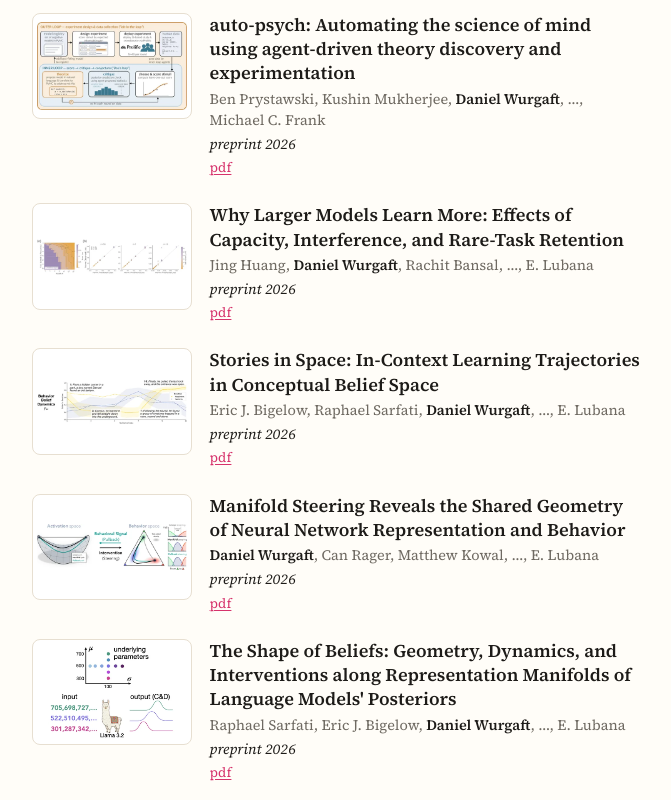
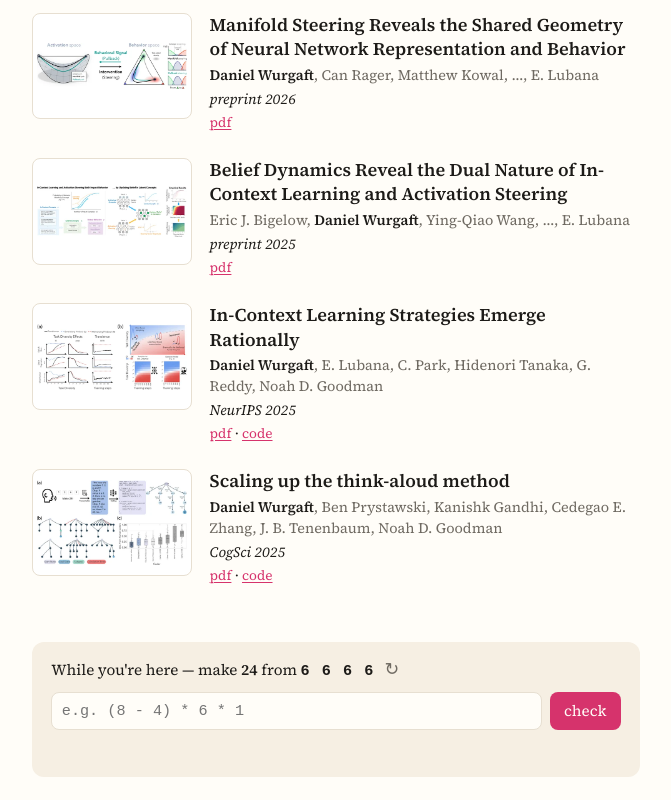
Before and after one commit to DanielWurgaft/danielwurgaft.github.io, a plain HTML site: page index.html in a window 1280 px wide. Shown: the part 600-1400 px from the top of the page, without its empty margins (304-975 px from the left). Drawn offline with Linux system fonts and the light colour scheme.

Commit message:
Narrow selected papers to four
Co-Authored-By: Claude Opus 5.5 <noreply@anthropic.com>

```diff
--- a/index.html
+++ b/index.html
@@ -51,48 +51,12 @@
     <ul class="papers">
 <!-- papers:start -->
 <li class="paper">
-  <a class="thumb" href="https://arxiv.org/abs/2606.26460"><img src="img/papers/2606.26460.webp" alt="" loading="lazy"></a>
-  <div>
-    <a class="title" href="https://arxiv.org/abs/2606.26460">auto-psych: Automating the science of mind using agent-driven theory discovery and experimentation</a>
-    <span class="authors">Ben Prystawski, Kushin Mukherjee, <b>Daniel Wurgaft</b>, …, Michael C. Frank</span>
-    <span class="venue">preprint 2026</span>
-    <span class="extras"><a href="https://arxiv.org/pdf/2606.26460">pdf</a></span>
-  </div>
-</li>
-<li class="paper">
-  <a class="thumb" href="https://arxiv.org/abs/2605.29548"><img src="img/papers/2605.29548.webp" alt="" loading="lazy"></a>
-  <div>
-    <a class="title" href="https://arxiv.org/abs/2605.29548">Why Larger Models Learn More: Effects of Capacity, Interference, and Rare-Task Retention</a>
-    <span class="authors">Jing Huang, <b>Daniel Wurgaft</b>, Rachit Bansal, …, E. Lubana</span>
-    <span class="venue">preprint 2026</span>
-    <span class="extras"><a href="https://arxiv.org/pdf/2605.29548">pdf</a></span>
-  </div>
-</li>
-<li class="paper">
-  <a class="thumb" href="https://arxiv.org/abs/2605.12412"><img src="img/papers/2605.12412.webp" alt="" loading="lazy"></a>
-  <div>
-    <a class="title" href="https://arxiv.org/abs/2605.12412">Stories in Space: In-Context Learning Trajectories in Conceptual Belief Space</a>
-    <span class="authors">Eric J. Bigelow, Raphael Sarfati, <b>Daniel Wurgaft</b>, …, E. Lubana</span>
-    <span class="venue">preprint 2026</span>
-    <span class="extras"><a href="https://arxiv.org/pdf/2605.12412">pdf</a></span>
-  </div>
-</li>
-<li class="paper">
   <a class="thumb" href="https://arxiv.org/abs/2605.05115"><img src="img/papers/2605.05115.webp" alt="" loading="lazy"></a>
   <div>
     <a class="title" href="https://arxiv.org/abs/2605.05115">Manifold Steering Reveals the Shared Geometry of Neural Network Representation and Behavior</a>
     <span class="authors"><b>Daniel Wurgaft</b>, Can Rager, Matthew Kowal, …, E. Lubana</span>
     <span class="venue">preprint 2026</span>
     <span class="extras"><a href="https://arxiv.org/pdf/2605.05115">pdf</a></span>
-  </div>
-</li>
-<li class="paper">
-  <a class="thumb" href="https://arxiv.org/abs/2602.02315"><img src="img/papers/2602.02315.webp" alt="" loading="lazy"></a>
-  <div>
-    <a class="title" href="https://arxiv.org/abs/2602.02315">The Shape of Beliefs: Geometry, Dynamics, and Interventions along Representation Manifolds of Language Models&#x27; Posteriors</a>
-    <span class="authors">Raphael Sarfati, Eric J. Bigelow, <b>Daniel Wurgaft</b>, …, E. Lubana</span>
-    <span class="venue">preprint 2026</span>
-    <span class="extras"><a href="https://arxiv.org/pdf/2602.02315">pdf</a></span>
   </div>
 </li>
 <li class="paper">
```
Also changed, not shown: img/papers/2602.02315.webp (deleted), img/papers/2605.12412.webp (deleted), img/papers/2605.29548.webp (deleted), img/papers/2606.26460.webp (deleted), 1 other file.
